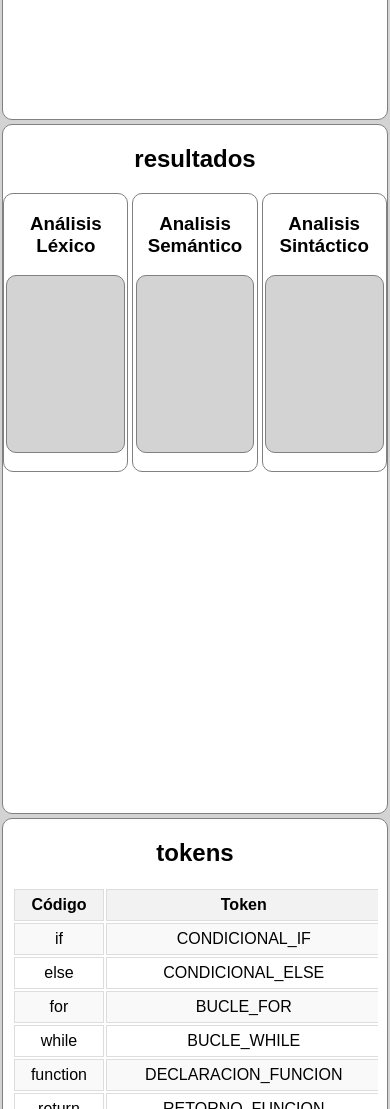
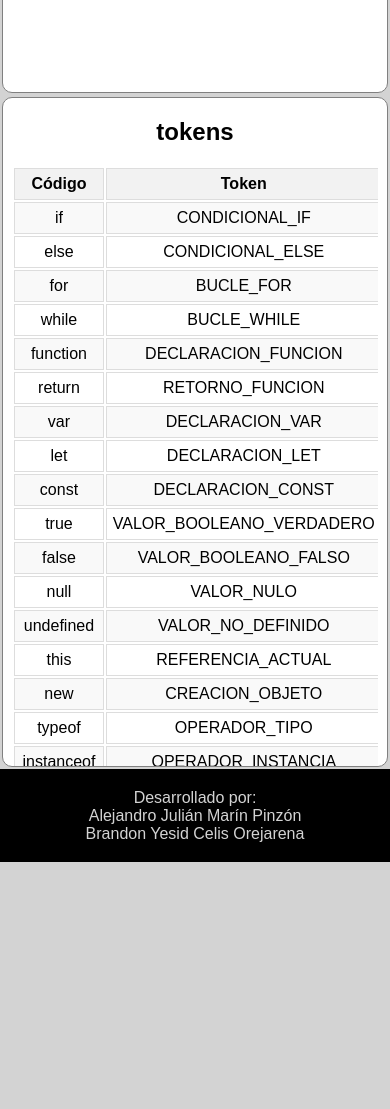
Before and after one commit to bycelis/compilador, a plain HTML site: page index.html in a window 390 px wide. Shown: the part 891-2000 px from the top of the page. After the commit the page ends 1753 px from the top, so only its background shows below. Drawn offline with Linux system fonts and the light colour scheme.

Commit message:
Add files via upload

```diff
--- a/css/style.css
+++ b/css/style.css
@@ -145,7 +145,7 @@ textarea {
 
 .scroll{
     width: 95%;
-    max-height: 620px;
+    max-height: 600px;
     overflow-y: auto;
 }
 
@@ -264,7 +264,7 @@ footer{
     .parent {
         display: grid;
         grid-template-columns: repeat(12, 1fr);
-        grid-template-rows: repeat(10, 1fr);
+        grid-template-rows: repeat(7, 1fr);
         gap: 4px;
         margin: 0.2%;
         padding: 0.2%;
@@ -272,7 +272,7 @@ footer{
 
     .codigo {
         grid-column: span 12 / span 12;
-        grid-row: span 4 / span 4;
+        grid-row: span 2 / span 2;
         text-align: center;
         border: 1px solid gray;
         border-radius: 10px;
@@ -283,7 +283,7 @@ footer{
         grid-column: span 12 / span 12;
         grid-row: span 3 / span 3;
         grid-column-start: 1;
-        grid-row-start: 8;
+        grid-row-start: 5;
         text-align: center;
         border: 1px solid gray;
         border-radius: 10px;
@@ -293,9 +293,9 @@ footer{
     }
     .resultados {
         grid-column: span 12 / span 12;
-        grid-row: span 3 / span 3;
+        grid-row: span 2 / span 2;
         grid-column-start: 1;
-        grid-row-start: 5;
+        grid-row-start: 3;
         text-align: center;
         border: 1px solid gray;
         border-radius: 10px;
```
